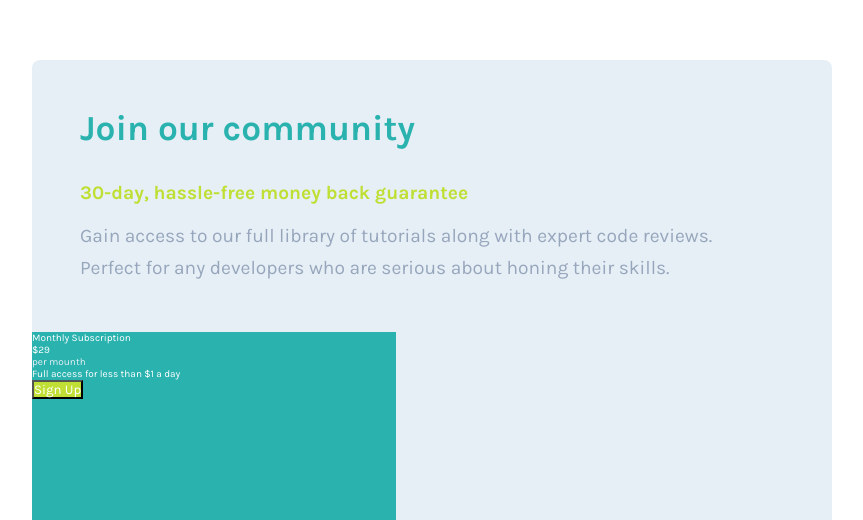
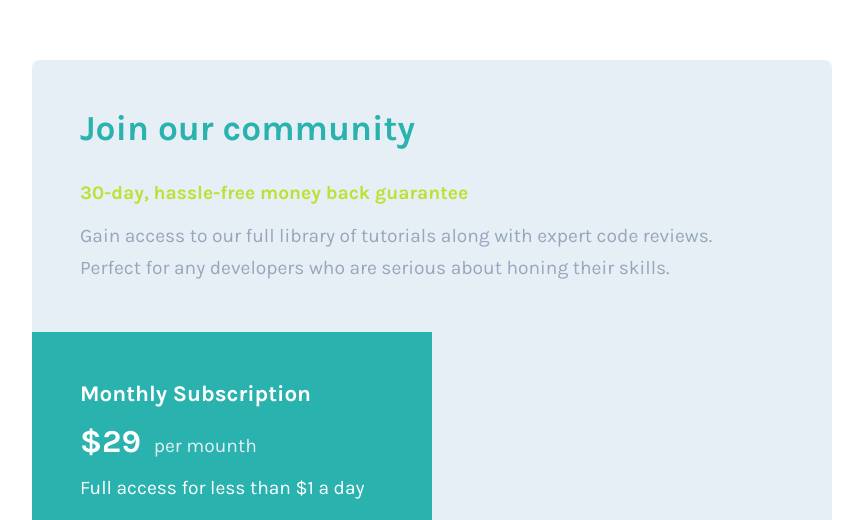
Before and after one commit to monsor3s/single-price-grid, a React (Create React App) app: page / in a window 1280 px wide. Shown: the part 280-800 px from the top of the page, without its empty margins (288-1151 px from the left). Built offline with nearby package versions, Linux system fonts and the light colour scheme.

Commit message:
Update Commit

```diff
--- a/src/components/Header.js
+++ b/src/components/Header.js
@@ -56,33 +56,57 @@ const Span = styled.p`
 
 
 const BoxBody = styled.div`
-    width: 50%;
-    height: 100%;
+    width: 400px;
+    height: 330px;
     position: absolute;
     background-color: var(--cyan);
     grid-area: 2 / 1 ;
-
 `;
 
 const TitleBody = styled.div`
+    font-size: 1.4rem;
+    font-weight: 700;
     color: #fff;
+    margin-top: 3rem;
+    padding-left: 3rem;
 `;
 
 const PriceBody = styled.p`
+    font-size: 2rem;
+    font-weight: 700;
     color: #fff;
+    padding-left: 3rem;
+    padding-top: 1rem;
+    display: inline-block;
 `;
 
 const SectionBody = styled.p`
+    font-size: 1.2rem;
     color: var(--lg-gray);
+    padding-left: 0.8rem;
+    display: inline-block;
 `;
 
 const TextBody = styled.p`
+    font-size: 1.2rem;
     color: #fff;
+    padding-left: 3rem;
+    padding-top: 1rem;
 `;
 
 const Button = styled.button`
+    width: 285px;
+    height: 60px;
     color: #fff;
+    font-size: 1.2rem;
+    font-weight: bold;
+    margin-left: 3rem;
+    margin-top: 2.5rem;
     background-color: var(--bg-yellow);
+    border: none;
+    border-radius: 0.5rem;
+    text-align: center;
+    text-decoration: none;
 `;
 
 export const Header = () => {
```
